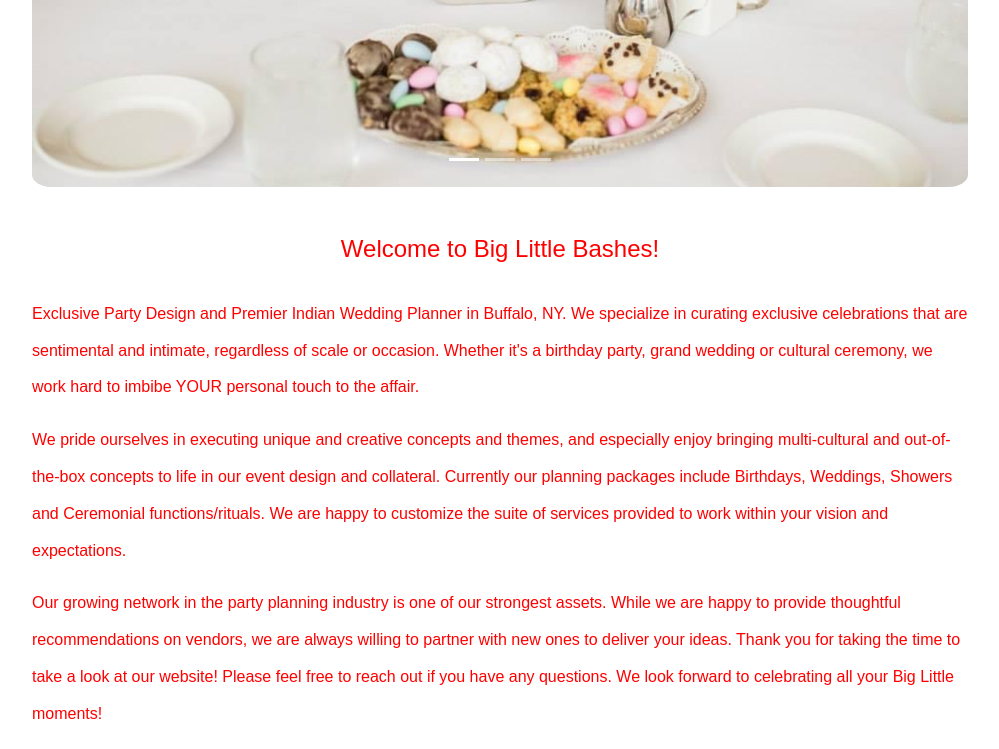
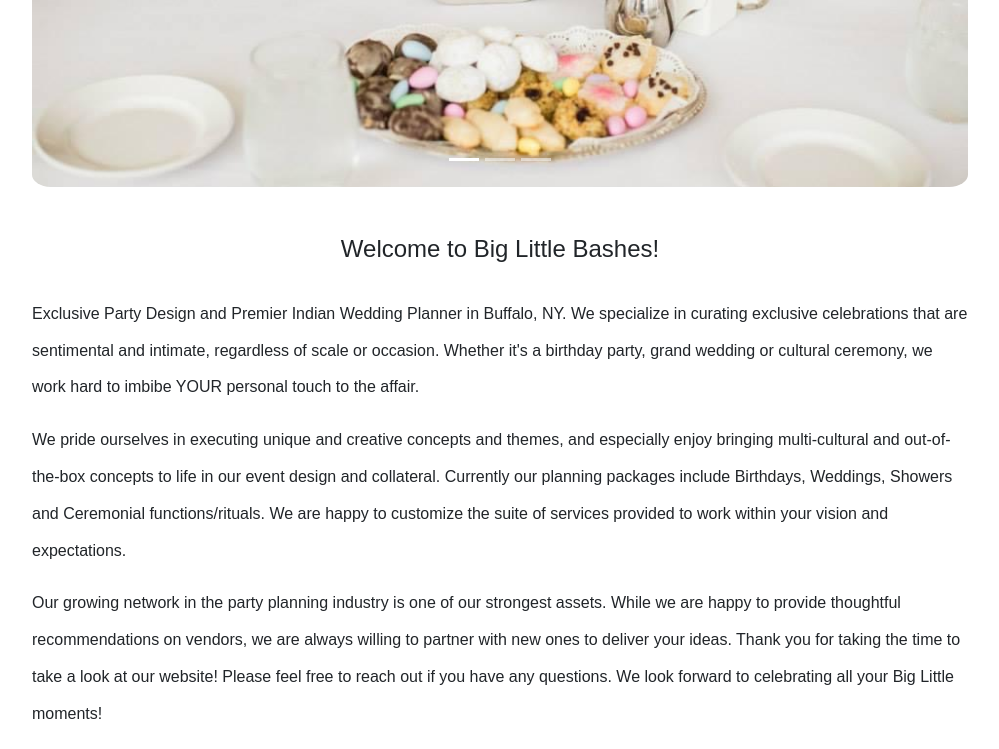
Before and after one commit to FrankRunfola1229/BigLittleBashes, a PHP site: page /index.html in a window 1280 px wide. Shown: the part 670-1419 px from the top of the page, without its empty margins (140-1139 px from the left). Run offline with PHP 8.4, Linux system fonts and the light colour scheme.

Commit message:
Add local files

```diff
--- a/assets/css/styles.css
+++ b/assets/css/styles.css
@@ -193,7 +193,3 @@
 #myCarousel img {
 	border-radius: 2%;
 }
-
-*{
-	color: red;
-}
```
